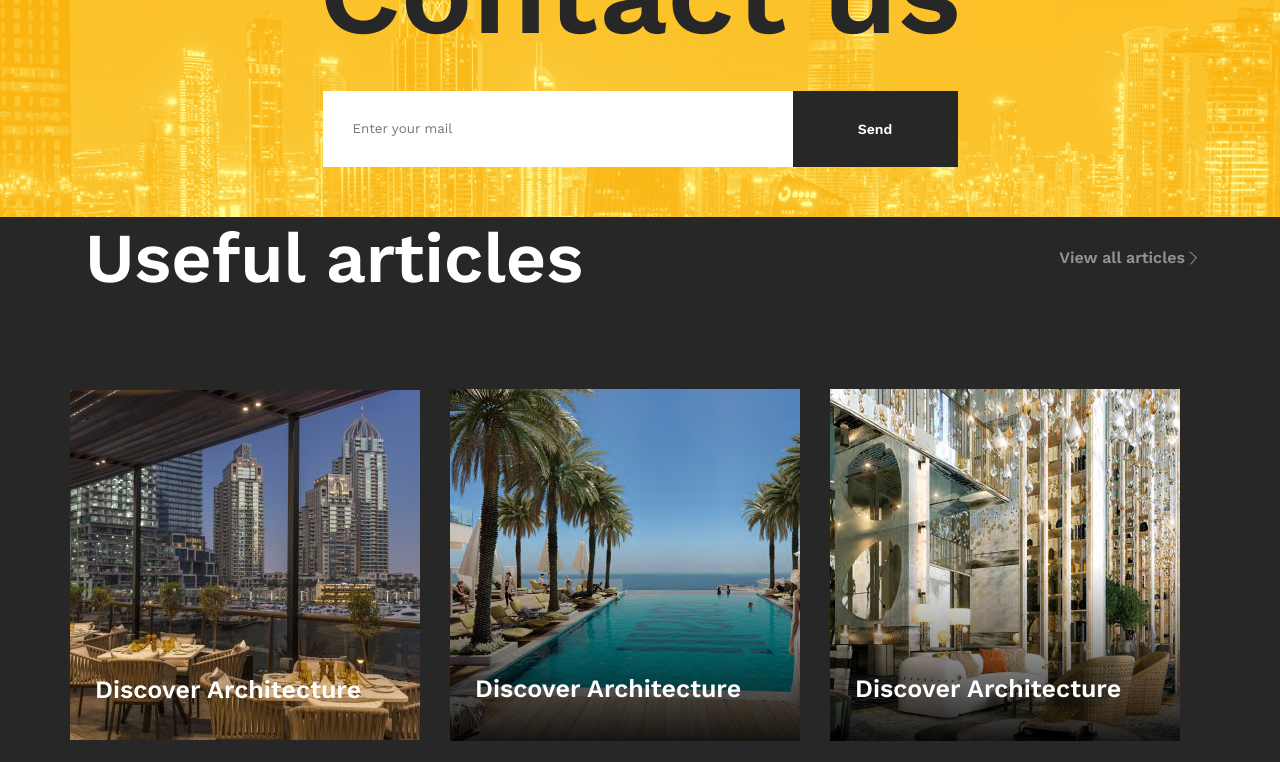
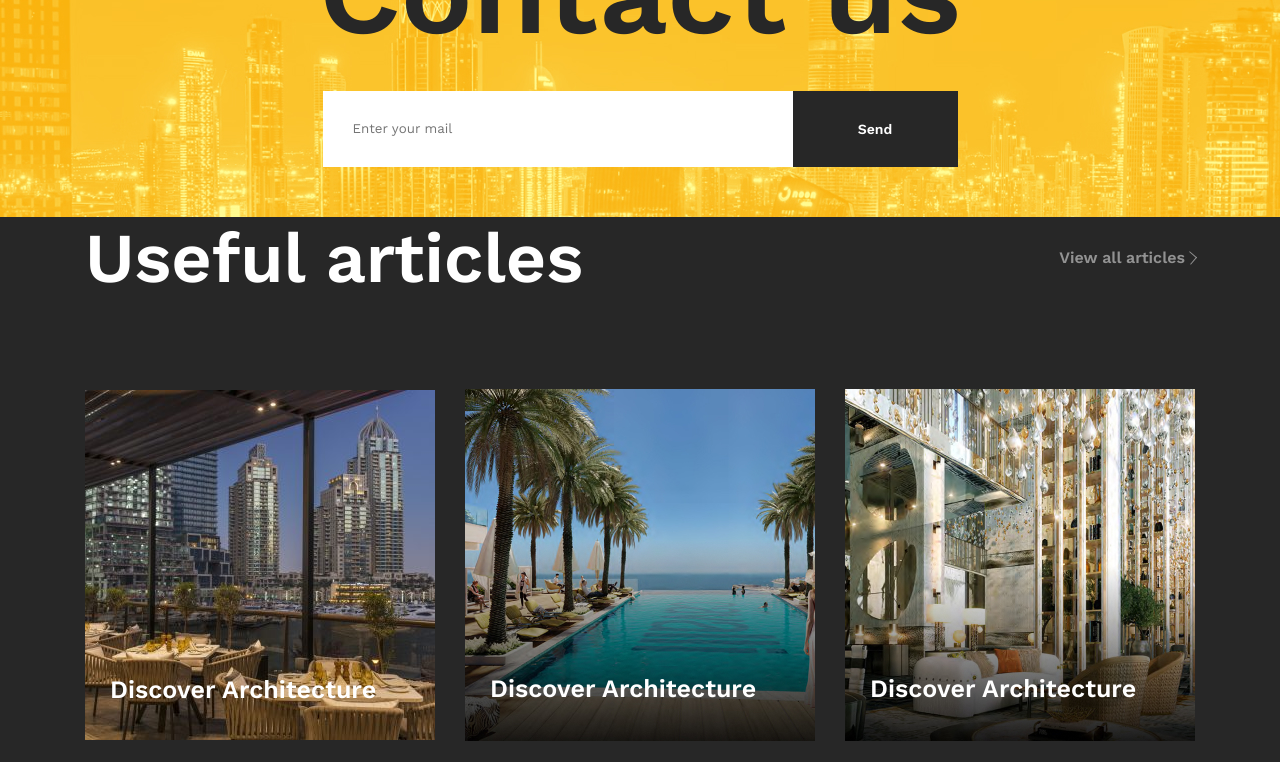
Before and after one commit to ThunderFlight/R_dubai_reality, a React (Vite) app: page / in a window 1280 px wide. Shown: the part 3365-4127 px from the top of the page. Built offline with nearby package versions, Linux system fonts and the light colour scheme.

Commit message:
fix: heigh and margin UsefulArticles

```diff
--- a/src/components/Home/HomeUsefulAricles/HomeUsefulArticles.jsx
+++ b/src/components/Home/HomeUsefulAricles/HomeUsefulArticles.jsx
@@ -3,7 +3,6 @@ import interior from '../../../images/homeUsefulArticlesInterior.jpg';
 import interiorSecond from '../../../images/homeUsefulArticlesInteriorSecond.jpg';
 import { CustomArrow } from '../../common';
 import styles from './HomeUsefulArticles.module.scss';
-
 export const HomeUsefulArticles = () => {
   return (
     <section className={styles.usefulArticles}>
@@ -15,11 +14,11 @@ export const HomeUsefulArticles = () => {
         </span>
       </div>
       <div className={styles.usefulArticles__divImagesBlock}>
-        <div className={styles.usefulArticles__allImgWrapper}>
+        <div className={styles.usefulArticles__ImgWrapper}>
           <img
             src={interiorSecond}
             alt='interiorSecond'
-            className={styles.usefulArticles__allImgWrapper_img}
+            className={styles.usefulArticles__ImgWrapper_img}
           />
 
           <div className={styles.usefulArticles__BorderMenuWrap}>
@@ -36,11 +35,11 @@ export const HomeUsefulArticles = () => {
           </div>
         </div>
 
-        <div className={styles.usefulArticles__allImgWrapper}>
+        <div className={styles.usefulArticles__ImgWrapper}>
           <img
             src={exterior}
             alt='exterior'
-            className={styles.usefulArticles__allImgWrapper_img}
+            className={styles.usefulArticles__ImgWrapper_img}
           />
 
           <div className={styles.usefulArticles__BorderMenuWrap}>
@@ -57,11 +56,11 @@ export const HomeUsefulArticles = () => {
           </div>
         </div>
 
-        <div className={styles.usefulArticles__allImgWrapper}>
+        <div className={styles.usefulArticles__ImgWrapper}>
           <img
             src={interior}
             alt='interior'
-            className={styles.usefulArticles__allImgWrapper_img}
+            className={styles.usefulArticles__ImgWrapper_img}
           />
 
           <div className={styles.usefulArticles__BorderMenuWrap}>
--- a/src/components/Home/HomeUsefulAricles/HomeUsefulArticles.module.scss
+++ b/src/components/Home/HomeUsefulAricles/HomeUsefulArticles.module.scss
@@ -52,36 +52,41 @@
       @include flex-row(center, center);
     }
   }
-
-  &__allImgWrapper {
+  &__ImgWrapper:last-child {
+    margin: 0px;
+    img {
+      margin: 0px;
+    }
+  }
+  &__ImgWrapper {
     position: relative;
-    width: 290px;
+    max-width: 290px;
     margin-bottom: 30px;
     overflow: hidden;
     @include media($SCREEN_TABLET) {
-      width: 220px;
+      max-width: 220px;
       margin-right: 30px;
       margin-bottom: 0px;
     }
     @include media($SCREEN_DESKTOP) {
-      width: 350px;
-      min-height: 350px;
+      max-width: 350px;
     }
     img {
-      width: 290px;
+      max-width: 290px;
+      height: 30vh;
       @include media($SCREEN_TABLET) {
-        width: 220px;
+        height: 100%;
+        max-width: 220px;
         margin-right: 30px;
         margin-bottom: 0px;
       }
       @include media($SCREEN_DESKTOP) {
-        width: 350px;
-        min-height: 350px;
+        max-width: 350px;
       }
     }
 
     &:hover .usefulArticles__BorderMenuWrap {
-      padding: 20px 24px 25px 25px;
+      padding: 35px 24px 25px 25px;
       @include media($SCREEN_TABLET) {
         padding: 15px 32px 25px 33px;
       }
@@ -102,7 +107,6 @@
       &_date {
         line-height: 26px;
         display: block;
-        opacity: 1;
         margin-bottom: 10px;
         @include media($SCREEN_DESKTOP) {
           margin-bottom: 15px;
@@ -110,25 +114,23 @@
       }
       &_title {
         display: block;
-        opacity: 1;
         margin-bottom: 13px;
+
         @include media($SCREEN_DESKTOP) {
           line-height: 36px;
           margin-bottom: 30px;
         }
       }
       &_about {
-        line-height: 26px;
         display: block;
-        opacity: 1;
-        margin-bottom: 30px;
+        margin-bottom: 15px;
         @include media($SCREEN_DESKTOP) {
+          line-height: 26px;
           margin-bottom: 50px;
         }
       }
       &_link {
         display: block;
-        opacity: 1;
 
         @include flex-row(_, center);
       }
@@ -142,7 +144,6 @@
     z-index: 2;
     top: 285px;
     left: 25px;
-    // height: 0px;
     &_date {
       @include text(12px, 200, $WHITE);
       @include transition(margin-bottom);
@@ -159,12 +160,10 @@
 
       display: none;
       margin-bottom: 0px;
-      opacity: 0;
 
       @include media($SCREEN_DESKTOP) {
         font-size: 25px;
         display: block;
-        opacity: 1;
       }
     }
     &_about {
@@ -172,7 +171,6 @@
 
       margin-bottom: 0px;
       display: none;
-      opacity: 0;
       @include media($SCREEN_DESKTOP) {
         font-size: 16px;
       }
@@ -180,10 +178,10 @@
     &_link {
       @include flex-row(_, center);
       @include text(12px, 600, $YELLOW);
-      height: 20px;
+      padding-top: 10px;
+      padding-bottom: 10px;
       cursor: pointer;
       display: none;
-      opacity: 0;
 
       @include media($SCREEN_DESKTOP) {
         font-size: 16px;
@@ -198,9 +196,7 @@
     }
     &_yellowArrow {
       $size: 8px;
-      @include media($SCREEN_TABLET) {
-        $size: 8px;
-      }
+
       @include media($SCREEN_DESKTOP) {
         $size: 10px;
       }
```
Also changed, not shown: src/images/homeUsefulArticlesNewYork.jpg (deleted), src/images/homeUsefulArticlesNewYorkBeach.jpg (deleted).
